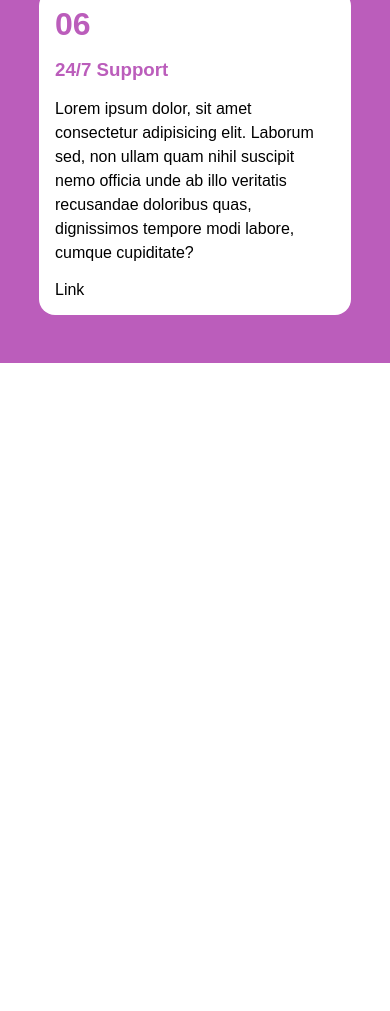
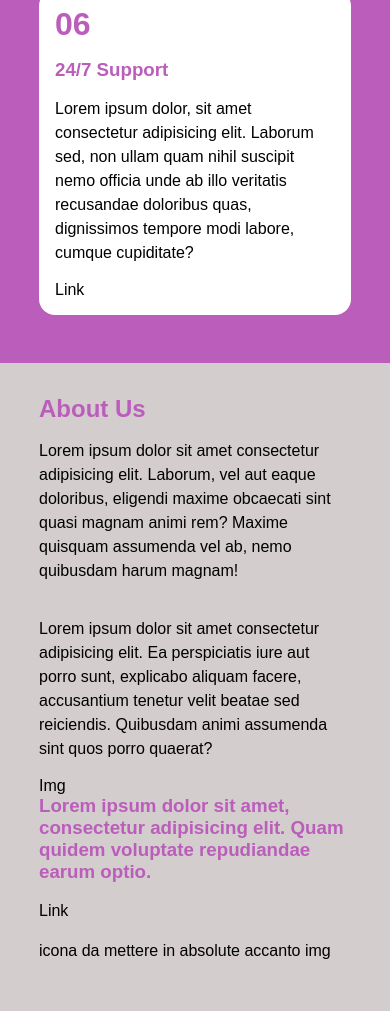
Before and after one commit to MassimilianoRocco/htmlcss-responsive-layout, a plain HTML site: page index.html in a window 390 px wide. Shown: the part 4807-5818 px from the top of the page. Before the commit the page ends 5170 px from the top, so only its background shows below. Drawn offline with Linux system fonts and the light colour scheme.

Commit message:
Added: Fifth Section (smartphone)

```diff
--- a/css/style.css
+++ b/css/style.css
@@ -23,6 +23,10 @@ img{
 .clmn-flex{
     display: flex;
     flex-direction: column;
+}
+
+.relative{
+    position: relative;
 }
 
 .bg-blue{
@@ -188,3 +192,17 @@ main{
 .numbered-cards h3{
     color:  rgb(187, 93, 187);
 }
+
+/* Fifth Section */
+
+.fifth-section{
+    padding: 2rem 0;
+    flex-wrap: wrap;
+}
+.fifth-section h2{
+    color: rgb(187, 93, 187);
+}
+
+.fig-container h3{
+    color: rgb(187, 93, 187);
+}
--- a/index.html
+++ b/index.html
@@ -187,13 +187,25 @@
 
                 </div>
             </div>
-
-
         </section>
 
+        <section class="fifth-section boxed flex">
+            <div class="text-box">
+                <h2>About Us</h2>
+                <p>Lorem ipsum dolor sit amet consectetur adipisicing elit. Laborum, vel aut eaque doloribus, eligendi maxime obcaecati sint quasi magnam animi rem? Maxime quisquam assumenda vel ab, nemo quibusdam harum magnam!</p>
+                <br>
+                <p>Lorem ipsum dolor sit amet consectetur adipisicing elit. Ea perspiciatis iure aut porro sunt, explicabo aliquam facere, accusantium tenetur velit beatae sed reiciendis. Quibusdam animi assumenda sint quos porro quaerat?</p>
+            </div>
 
-
-
+            <div class="fig-container relative">
+                <figure>
+                    <div>Img</div>
+                </figure>
+                <h3>Lorem ipsum dolor sit amet, consectetur adipisicing elit. Quam quidem voluptate repudiandae earum optio.</h3>
+                <p>Link</p>
+                <p>icona da mettere in absolute accanto img</p>
+            </div>
+        </section>
     </main>
 
 </body>
```
